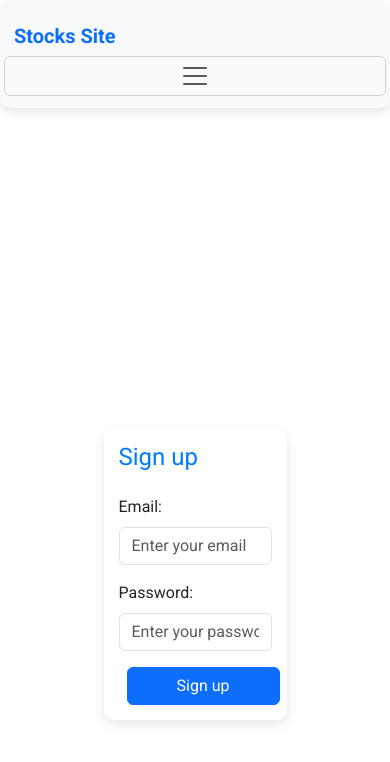
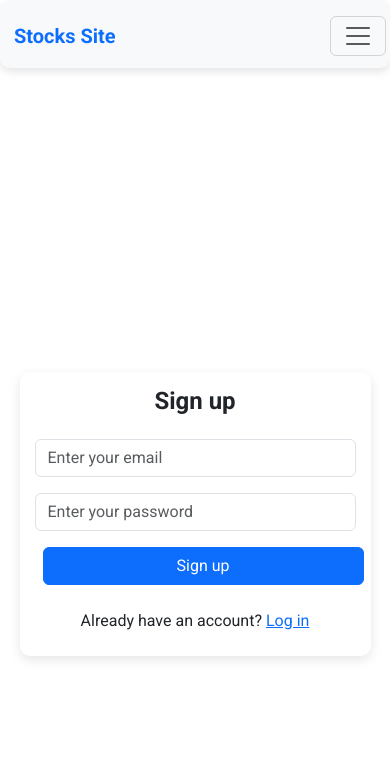
Before and after one commit to dor526/ClientServerFinalProject, a React (Create React App) app in the folder frontend/: page /signup in a window 390 px wide. Shown: the top 762 px of the page. Built offline with nearby package versions, Linux system fonts and the light colour scheme.

Commit message:
signup responsive

```diff
--- a/frontend/src/pages/Signup.js
+++ b/frontend/src/pages/Signup.js
@@ -1,5 +1,6 @@
 import { useState } from 'react';
-import { Container, Form, Button, Alert } from 'react-bootstrap';
+import { Form, Button, Alert } from 'react-bootstrap';
+import { Link } from 'react-router-dom'; // Import Link for routing
 import '../styles/signup.css';
 
 const Signup = () => {
@@ -29,11 +30,11 @@ const Signup = () => {
     };
 
     return (
-        <Container className="d-flex justify-content-center align-items-center min-vh-100">
-            <Form onSubmit={onSubmitClick} className="w-50 mx-auto">
-                <h2 className="mb-4">Sign up</h2>
+        <div id="signup-main-container" className="container-fluid d-flex justify-content-center align-items-center m-0 p-0">
+            <div id="signup-form-container" className="w-100">
+                <Form onSubmit={onSubmitClick} className="signup-form">
+                    <h2 className="mb-4 text-center fw-bold">Sign up</h2>
                     <Form.Group controlId="formEmail">
-                    <Form.Label>Email:</Form.Label>
                         <Form.Control
                             type="email"
                             placeholder="Enter your email"
@@ -43,7 +44,6 @@ const Signup = () => {
                         />
                     </Form.Group>
                     <Form.Group controlId="formPassword" className="mt-3">
-                    <Form.Label>Password:</Form.Label>
                         <Form.Control
                             type="password"
                             placeholder="Enter your password"
@@ -52,12 +52,16 @@ const Signup = () => {
                             required
                         />
                     </Form.Group>
-                <Button variant="primary" type="submit" className="mt-3">
+                    <Button variant="primary" type="submit" className="mt-3 w-100">
                         Sign up
                     </Button>
                     {error && <Alert variant="danger" className="mt-3">{error}</Alert>}
+                    <Form.Label className="d-block text-center mt-4">
+                        Already have an account? <Link to="/login">Log in</Link>
+                    </Form.Label>
                 </Form>
-        </Container>
+            </div>
+        </div>
     );
 };
 
--- a/frontend/src/styles/signup.css
+++ b/frontend/src/styles/signup.css
@@ -1,70 +1,83 @@
-/* Container styling */
-.container {
-    max-width: 600px;
+/* Default Styles */
+.signup-form {
+    width: 100%;
+    max-width: 500px;
+    /* Adjusted for better fit */
+    padding: 20px;
     margin: auto;
-    padding: 20px;
-}
-
-/* Form styling */
-form {
-    width: 100%;
-    padding: 20px;
     border-radius: 10px;
     box-shadow: 0 4px 12px rgba(0, 0, 0, 0.1);
     background-color: #ffffff;
 }
 
-form h2 {
-    margin-bottom: 20px;
-    color: #007bff;
+/* Full Viewport Height */
+#signup-main-container,
+#signup-form-container {
+    height: 100vh;
+    /* Full viewport height */
 }
 
-.form-group {
-    margin-bottom: 15px;
+#signup-form-container {
+    display: flex;
+    justify-content: center;
+    align-items: center;
 }
 
-.form-group label {
-    font-weight: bold;
-    color: #343a40;
+/* Extra Small and Small (≤576px) */
+@media (max-width: 576px) {
+    .signup-form {
+        width: 90%;
+        height: auto;
+        /* Adjust height to fit content */
+    }
 }
 
-.form-control {
-    padding: 10px;
-    border-radius: 5px;
-    border: 1px solid #ced4da;
+/* Medium (≥768px to <992px) */
+@media (min-width: 768px) and (max-width: 991px) {
+    .signup-form {
+        width: 80%;
+    }
 }
 
-button {
-    width: 100%;
-    padding: 10px;
-    border-radius: 5px;
+/* Large (≥992px to <1200px) */
+@media (min-width: 992px) and (max-width: 1199px) {
+    .signup-form {
+        width: 60%;
+    }
 }
 
-button.mt-3 {
-    margin-top: 1rem;
+/* Extra Large (≥1200px to <1400px) */
+@media (min-width: 1200px) and (max-width: 1399px) {
+    .signup-form {
+        width: 50%;
+    }
+}
+
+/* XXL (≥1400px) */
+@media (min-width: 1400px) {
+    .signup-form {
+        width: 50%;
+    }
+}
+
+/* Responsive Adjustments */
+@media (max-width: 768px) {
+    .signup-form {
+        padding: 15px;
+    }
+
+    .signup-form h2 {
+        font-size: 1.5rem;
+    }
 }
 
 /* Error alert styling */
 .alert {
     margin-top: 1rem;
     border-radius: 5px;
+    background-color: #f8d7da;
+    /* Light red background for alerts */
+    color: #721c24;
+    /* Dark red text for alerts */
+    padding: 10px;
 }
-
-/* Responsive adjustments */
-@media (max-width: 768px) {
-    .container {
-        padding: 10px;
-    }
-
-    form {
-        padding: 15px;
-    }
-
-    form h2 {
-        font-size: 1.5rem;
-    }
-
-    button {
-        padding: 8px;
-    }
-}
```
Also changed, not shown: frontend/src/styles/login.css (line endings or trailing spaces), 2 other files (tests, documents, lock files or other folders). Lines whose indentation alone changed are shown as unchanged.
